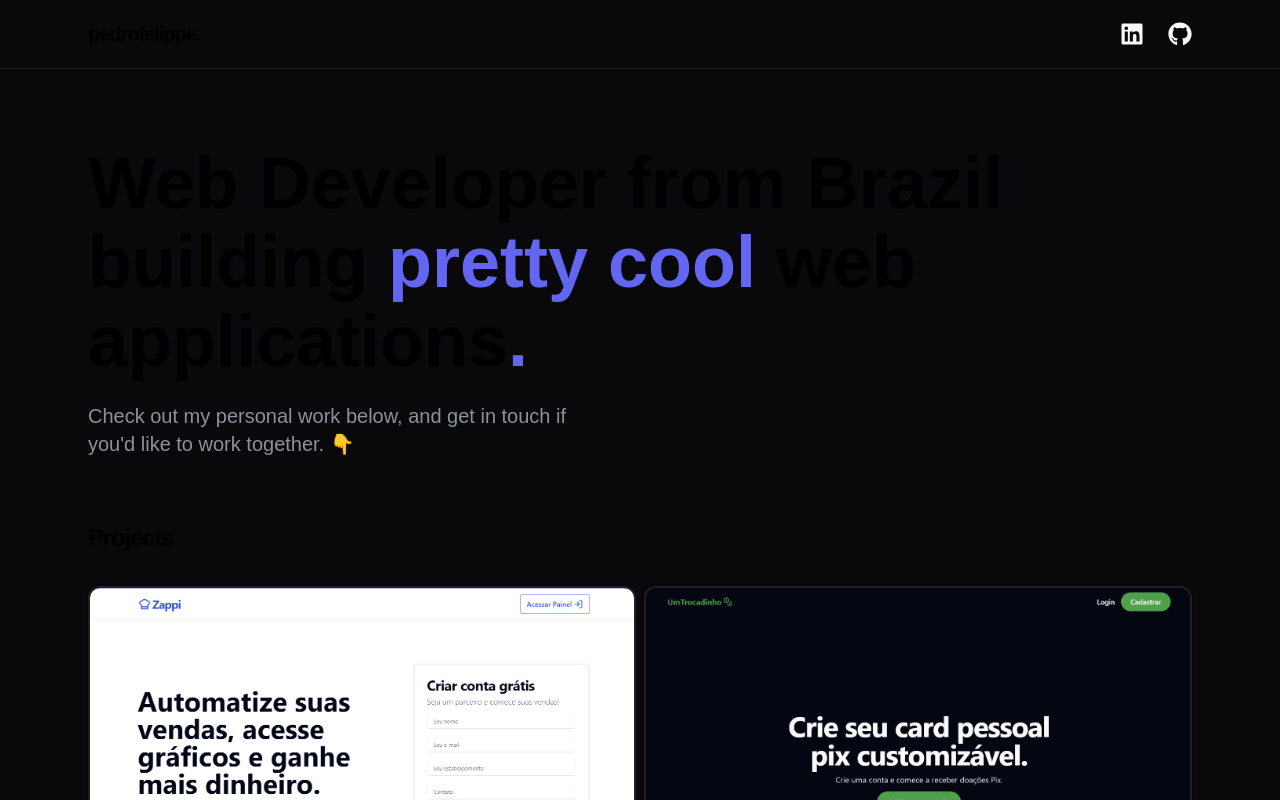
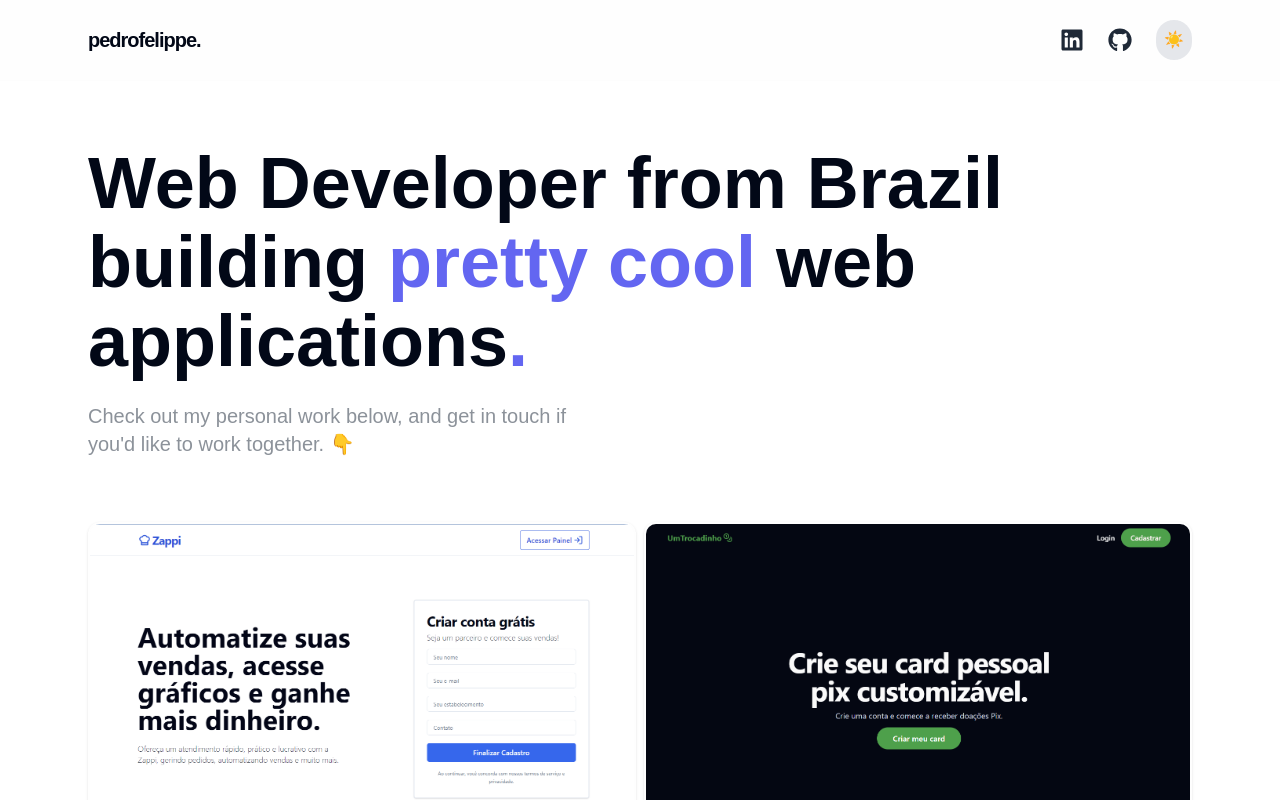
Before and after one commit to pefelippe/Portfolio, a Next.js app: page / in a window 1280 px wide. Shown: the top 800 px of the page. Built offline with nearby package versions, Linux system fonts and the light colour scheme.

Commit message:
change theme

```diff
--- a/pages/_app.tsx
+++ b/pages/_app.tsx
@@ -11,7 +11,7 @@ import { ThemeProvider } from "../src/components/theme-provider";
 
 export default function App({ Component, pageProps }: AppProps) {
   return (
-    <motion.div className="min-w-[400px] h-full overflow-hidden scroll-smooth font-poppins min-h-screen  bg-[#09090b]  flex flex-col">
+    <motion.div className="min-w-[400px] h-full overflow-hidden scroll-smooth font-poppins min-h-screen  dark:bg-[#09090b]  flex flex-col">
       <Head>
         <title>Pedro Felippe | Developer </title>
         <meta name="description" content="Portfolio" />
--- a/src/components/layout/Header.tsx
+++ b/src/components/layout/Header.tsx
@@ -1,14 +1,20 @@
 import { motion } from "framer-motion";
 import Link from "next/link";
 import { FaGithub, FaLinkedin } from "react-icons/fa";
+import { useTheme } from "next-themes";
 
 const Header = () => {
+  const { theme, setTheme } = useTheme();
+
+  const toggleColor = () => {
+    setTheme(theme === "light" ? "dark" : "light");
+  };
   return (
     <motion.header
       initial={{ opacity: 0, y: -25 }}
       animate={{ opacity: 1, y: 0 }}
       transition={{ duration: 0.75, delay: 1 }}
-      className="fixed flex w-full border-b border-gray-100/10 z-50 bg-[#09090b]"
+      className="fixed flex w-full border-b border-gray-100/10 z-50  bg-[#fefefe] dark:bg-[#09090b]"
     >
       <div className="flex mx-auto items-center justify-between w-full px-6 pt-5 pb-5 max-w-6xl">
         <button className="flex items-center text-2xl font-bold transition-all rounded-full hover:text-gray-300">
@@ -17,20 +23,44 @@ const Header = () => {
           </Link>
         </button>
 
-        <div className="flex gap-6">
+        <div className="flex gap-6 items-center">
+          <motion.div
+            whileHover={{ scale: 1.1 }}
+            transition={{ type: "spring", stiffness: 400, damping: 17 }}
+          >
             <Link
               href="https://www.linkedin.com/in/pedro-felippe/"
               target="_blank"
-            className="flex items-center text-gray-50 transition-colors hover:text-blue"
+              className="flex items-center text-gray-800 dark:text-gray-200"
             >
               <FaLinkedin className="text-2xl" />
             </Link>
+          </motion.div>
+          <motion.div
+            whileHover={{ scale: 1.1 }}
+            transition={{ type: "spring", stiffness: 400, damping: 17 }}
+          >
             <Link
               href="https://github.com/pefelippe"
-            className="flex items-center text-gray-50 transition-colors hover:text-blue"
+              className="flex items-center transition-colors text-gray-800 dark:text-gray-200"
             >
               <FaGithub className="text-2xl" />
             </Link>
+          </motion.div>
+          <motion.button
+            onClick={toggleColor}
+            className="p-2 rounded-full bg-gray-200 dark:bg-gray-700 text-gray-800 dark:text-gray-200"
+            whileTap={{ scale: 0.9, rotate: 360 }}
+            whileHover={{ scale: 1.1, rotate: 180 }}
+            transition={{ type: "spring", stiffness: 400, damping: 17 }}
+          >
+            <motion.span
+              animate={{ rotate: theme === "light" ? 0 : 360 }}
+              transition={{ duration: 0.5 }}
+            >
+              {theme === "light" ? "🌙" : "☀️"}
+            </motion.span>
+          </motion.button>
         </div>
       </div>
     </motion.header>
--- a/src/sections/ProjectSection.tsx
+++ b/src/sections/ProjectSection.tsx
@@ -8,7 +8,6 @@ function Projects() {
       id="projects-container"
       className="flex flex-col items-start justify-center w-full gap-8 min-h-fit"
     >
-      <h2 className="text-2xl font-bold tracking-tighter">Projects</h2>
       <div className="grid items-start w-full gap-2 xl:grid-cols-2">
         {projects?.map((proj, index) => (
           <motion.div
--- a/styles/globals.css
+++ b/styles/globals.css
@@ -12,6 +12,15 @@
 @layer base {
   html {
     scroll-behavior: smooth;
+  }
+}
+
+@layer base {
+  * {
+    @apply border-border;
+  }
+  body {
+    @apply bg-background text-foreground;
   }
 }
 
@@ -37,6 +46,36 @@
     --input: 214.3 31.8% 91.4%;
     --ring: 221.2 83.2% 53.3%;
     --radius: 0.75rem;
+  }
+
+  .dark {
+    --background: 222.2 84% 4.9%;
+    --foreground: 210 40% 98%;
+
+    --card: 222.2 84% 4.9%;
+    --card-foreground: 210 40% 98%;
+
+    --popover: 222.2 84% 4.9%;
+    --popover-foreground: 210 40% 98%;
+
+    --primary: 210 40% 98%;
+    --primary-foreground: 222.2 47.4% 11.2%;
+
+    --secondary: 217.2 32.6% 17.5%;
+    --secondary-foreground: 210 40% 98%;
+
+    --muted: 217.2 32.6% 17.5%;
+    --muted-foreground: 215 20.2% 65.1%;
+
+    --accent: 217.2 32.6% 17.5%;
+    --accent-foreground: 210 40% 98%;
+
+    --destructive: 0 62.8% 30.6%;
+    --destructive-foreground: 210 40% 98%;
+
+    --border: 217.2 32.6% 17.5%;
+    --input: 217.2 32.6% 17.5%;
+    --ring: 212.7 26.8% 83.9%;
   }
 
   .section-title {
```
Lines whose indentation alone changed are shown as unchanged.
